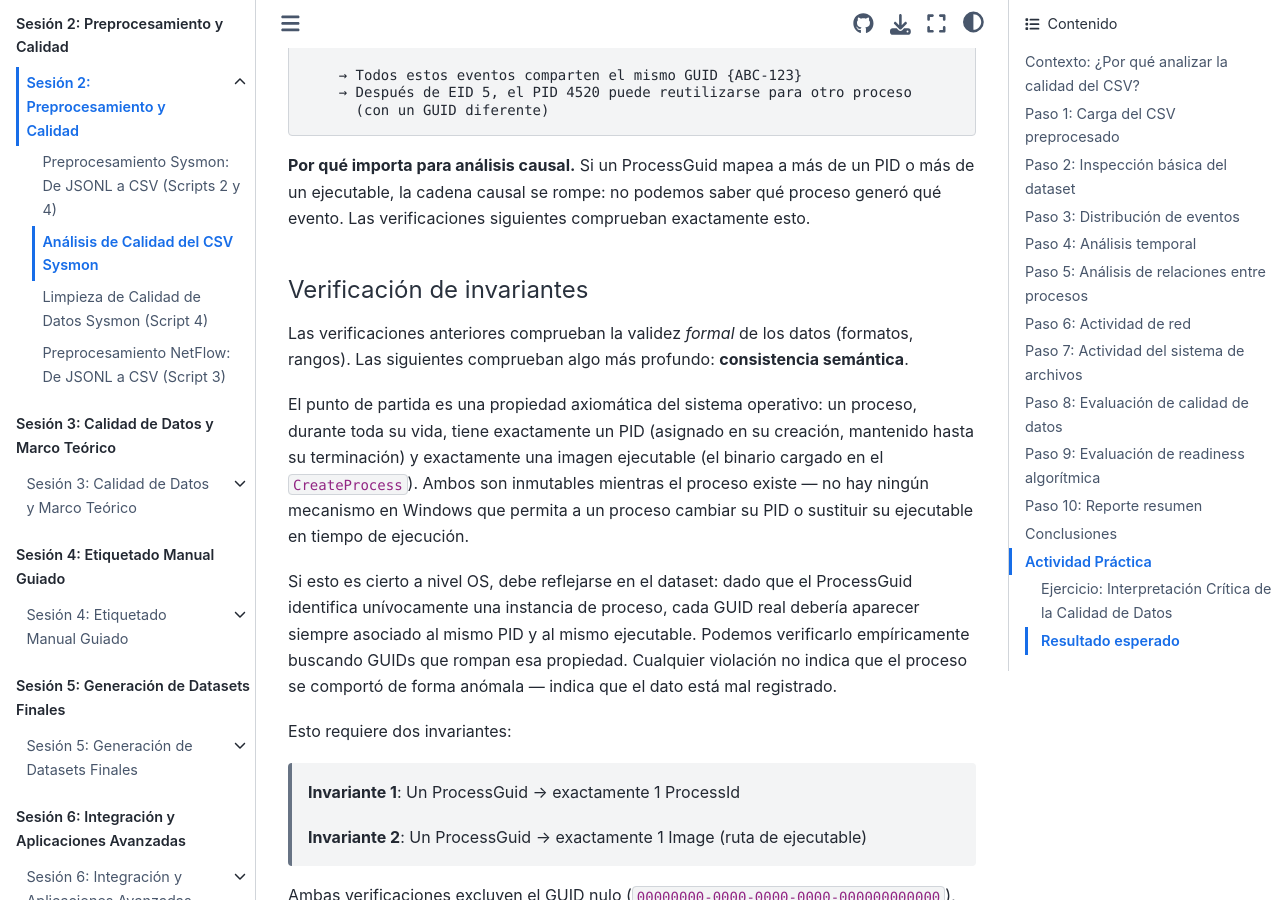
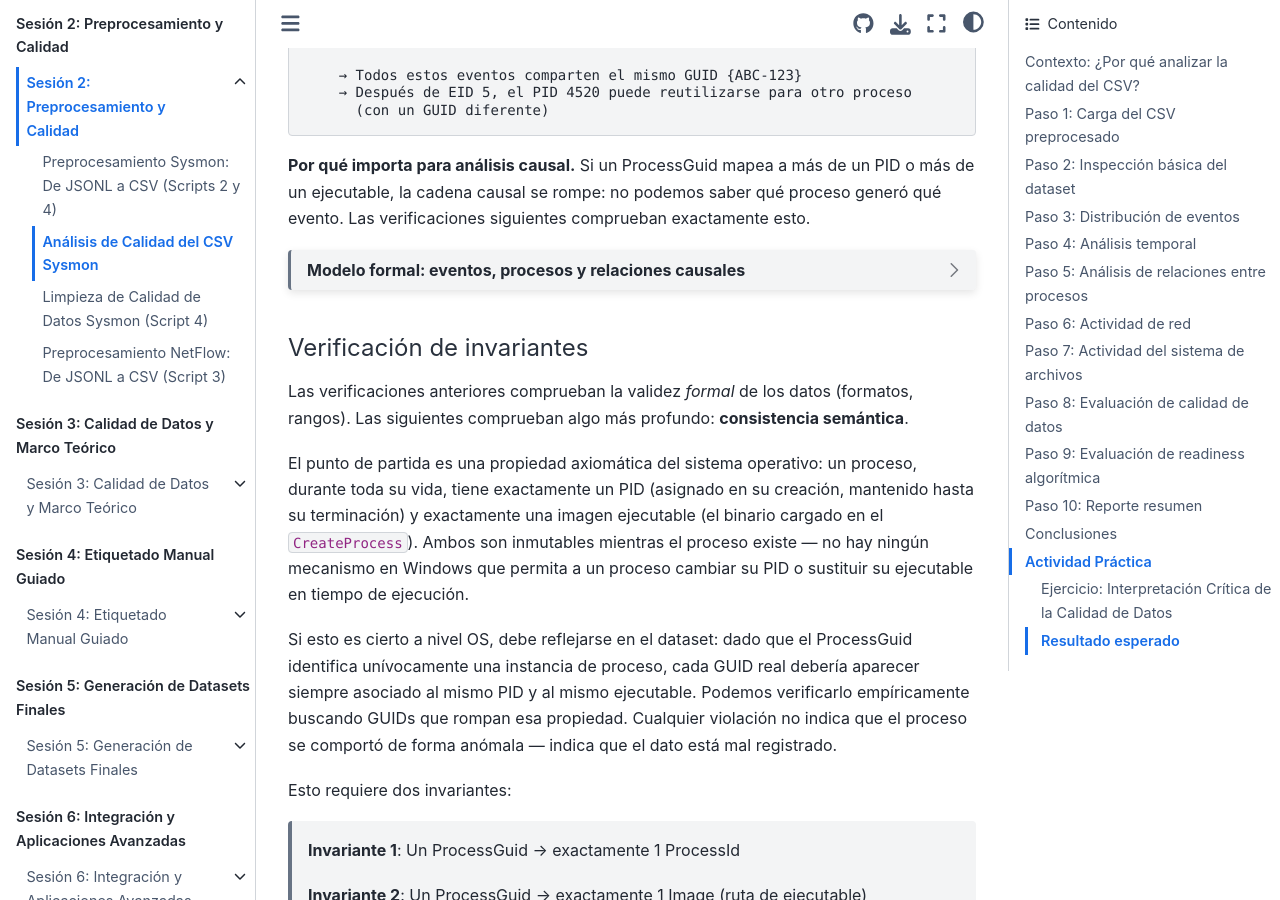
Before and after one commit to ollerenac/curso2026, a Jupyter Book: the page built from sesion-2/8-analisis-calidad-csv.md, in a window 1280 px wide and 900 px high, scrolled down 30092 px. Built offline with Jupyter Book 1.0.4 settings and Sphinx 7.4.7 and the Sphinx Book theme 1.1.4, drawn with Linux system fonts in a browser that asks for light colours; part of the change alters nothing that is shown.

Commit message:
feat(sesion-2): Step 8d — add formal model dropdown before invariant verification
Co-Authored-By: Claude Sonnet 4.6 <noreply@anthropic.com>

````diff
--- a/sesion-2/8-analisis-calidad-csv.md
+++ b/sesion-2/8-analisis-calidad-csv.md
@@ -740,6 +740,70 @@ Antes de verificar la consistencia semántica, es necesario entender los dos mec
 
 **Por qué importa para análisis causal.** Si un ProcessGuid mapea a más de un PID o más de un ejecutable, la cadena causal se rompe: no podemos saber qué proceso generó qué evento. Las verificaciones siguientes comprueban exactamente esto.
 
+```{dropdown} Modelo formal: eventos, procesos y relaciones causales
+**Objetos fundamentales**
+
+Sea $E$ el conjunto de todos los eventos (filas del CSV). Cada evento $e \in E$ expone los siguientes campos (posiblemente nulos según el EventID):
+
+$$\text{computer}(e),\ \text{eid}(e),\ t(e) \quad \text{— siempre definidos}$$
+$$\text{guid}(e),\ \text{pid}(e),\ \text{image}(e) \quad \text{— ProcessGuid, ProcessId, Image}$$
+$$\text{parent\_guid}(e) \quad \text{— ParentProcessGuid}$$
+$$\text{source\_guid}(e),\ \text{target\_guid}(e) \quad \text{— SourceProcessGUID, TargetProcessGUID}$$
+
+Sea $G$ el conjunto de GUIDs válidos (excluyendo el centinela $\emptyset$).
+
+---
+
+**Identidad de proceso**
+
+La relación de equivalencia inducida por ProcessGuid:
+
+$$e_1 \sim e_2 \iff \text{guid}(e_1) = \text{guid}(e_2)\ \land\ \text{guid}(e_1) \in G$$
+
+Cada clase $[g] = \{e \in E : \text{guid}(e) = g\}$ es el conjunto de eventos atribuibles al proceso $g$.
+
+---
+
+**Invariantes OS (restricciones sobre las clases)**
+
+$$\forall\, g \in G,\ \forall\, e_1, e_2 \in [g] :\quad \text{pid}(e_1) = \text{pid}(e_2) \qquad \text{(Invariante 1)}$$
+$$\forall\, g \in G,\ \forall\, e_1, e_2 \in [g] :\quad \text{image}(e_1) = \text{image}(e_2) \qquad \text{(Invariante 2)}$$
+
+Una violación es encontrar $g \in G$ y $e_1, e_2 \in [g]$ que no cumplen alguna de estas restricciones.
+
+---
+
+**Relación padre-hijo $R \subseteq G \times G$ (EID 1)**
+
+$$(g_p,\, g_h) \in R \iff \exists\, e \in E :\ \text{eid}(e) = 1\ \land\ \text{guid}(e) = g_h\ \land\ \text{parent\_guid}(e) = g_p$$
+
+Propiedades: $R$ es una función parcial ($|{g_p : (g_p, g_h) \in R}| \leq 1$), sin ciclos — el grafo $(G, R)$ es un bosque. Consistencia temporal: $(g_p, g_h) \in R \Rightarrow t_{\text{birth}}(g_p) \leq t_{\text{birth}}(g_h)$.
+
+La relación de ancestría $\rightarrow^*$ es el cierre transitivo de $R$: permite rastrear cadenas completas de spawning.
+
+---
+
+**Relación de acceso $A \subseteq G \times G$ (EID 8/10)**
+
+$$(g_s,\, g_t) \in A \iff \exists\, e \in E :\ \text{eid}(e) \in \{8, 10\}\ \land\ \text{source\_guid}(e) = g_s\ \land\ \text{target\_guid}(e) = g_t$$
+
+A diferencia de $R$, la relación $A$ es $n{:}m$, puede contener ciclos y sus nodos coexisten en el tiempo. Captura inyección de hilos (EID 8) y acceso a memoria (EID 10).
+
+Asimetría del centinela: $\text{source\_guid}$ es siempre conocido (Sysmon captura desde el lado del iniciador); $\text{target\_guid}$ puede ser $\emptyset$ — el proceso víctima puede estar fuera de visibilidad.
+
+---
+
+**Grafo causal completo**
+
+$$\mathcal{C} = (P,\ R \cup A)$$
+
+donde $P = \{g \in G : \exists\, e \in E\ \text{con}\ \text{guid}(e) = g\}$ es el conjunto de instancias de proceso observadas.
+
+$R$ aporta aristas de linaje (spawning); $A$ aporta aristas de acceso en runtime. Juntas describen la trayectoria completa de un ataque:
+
+$$\text{cmd.exe} \xrightarrow{R} \text{powershell.exe} \xrightarrow{A} \text{lsass.exe}$$
+```
+
 #### Verificación de invariantes
 
 Las verificaciones anteriores comprueban la validez *formal* de los datos (formatos, rangos). Las siguientes comprueban algo más profundo: **consistencia semántica**.
````
